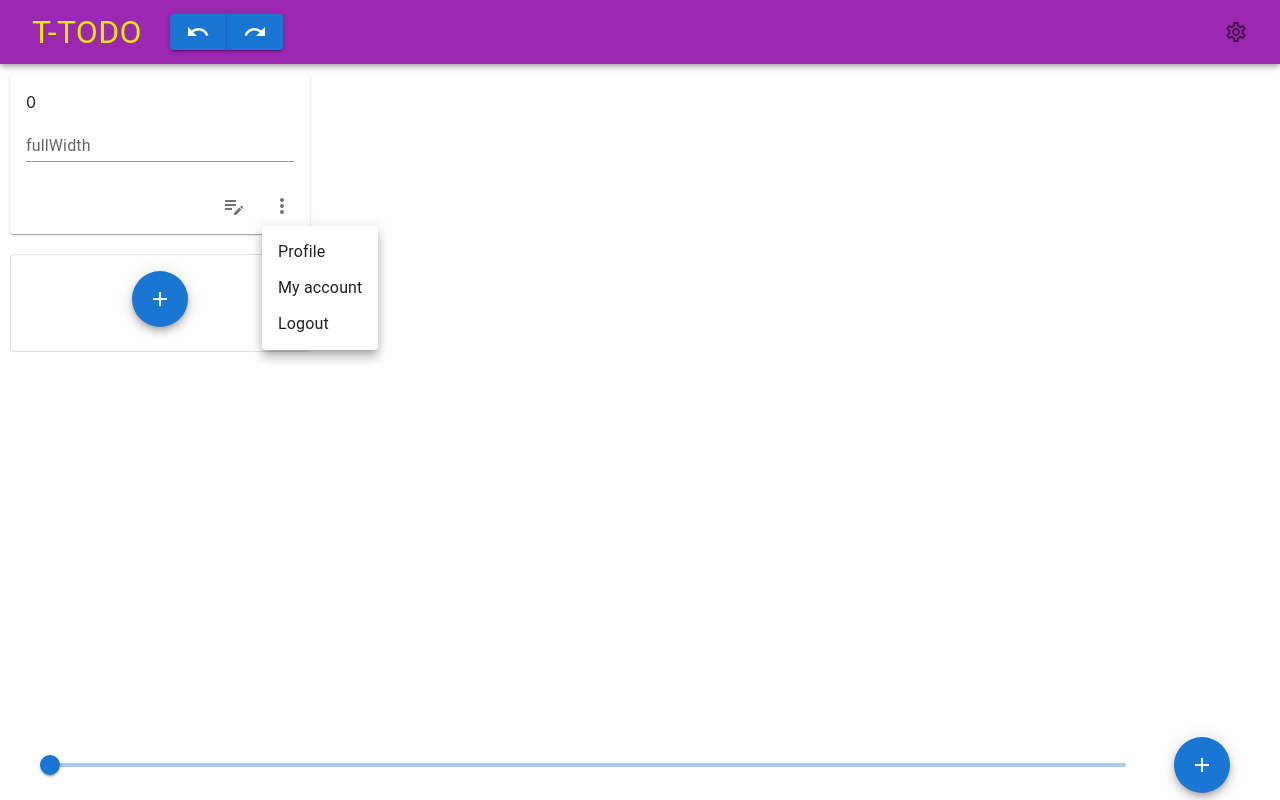
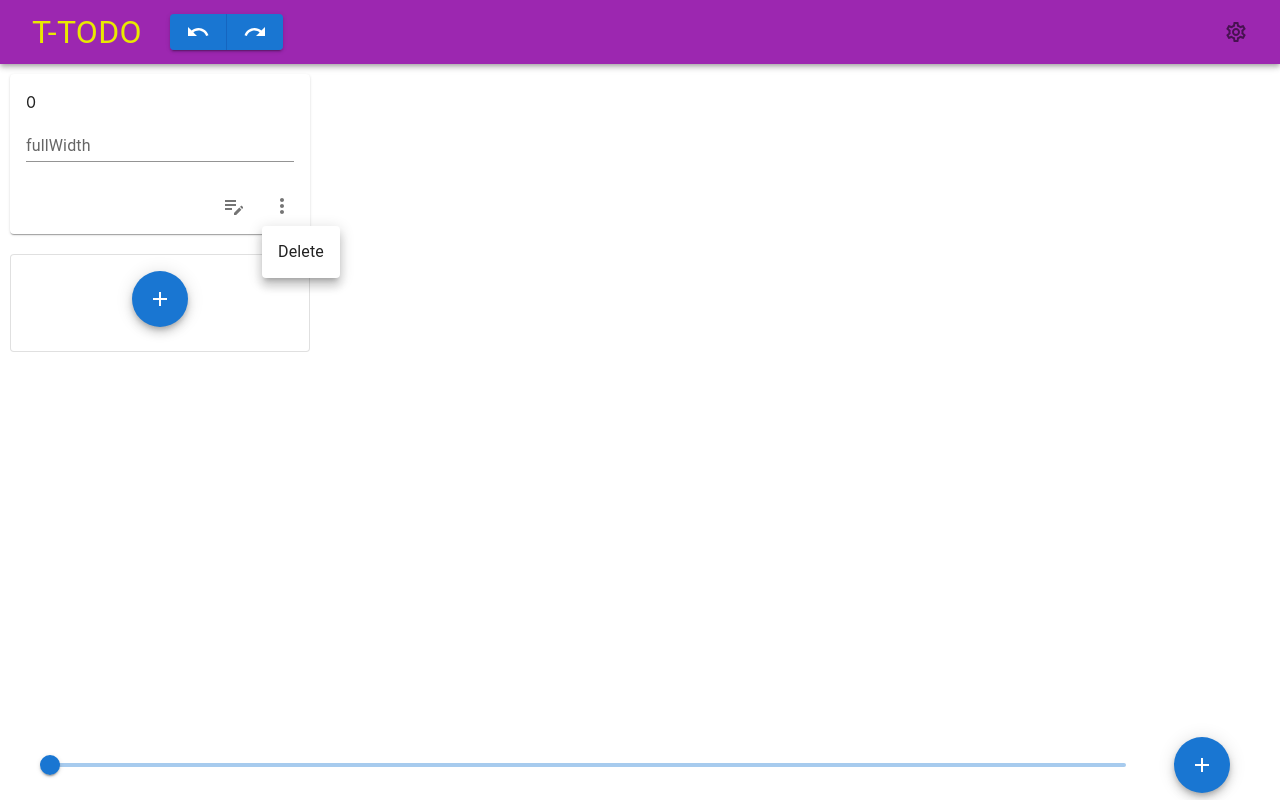
Before and after one commit to GodHexagon/to-do2, a React (Vite) app in the folder vite-project/: page / in a window 1280 px wide. Both pictures are taken after a click on the button 282 px from the left and 206 px from the top of the page. Built offline with nearby package versions, Linux system fonts and the light colour scheme.

Commit message:
エリアの追加と削除を実装完了

```diff
--- a/vite-project/src/App.tsx
+++ b/vite-project/src/App.tsx
@@ -37,7 +37,8 @@ import MoreVertIcon from '@mui/icons-material/MoreVert';
 
 type Anchor = 'top' | 'left' | 'bottom' | 'right';
 interface CardData {
-  key: number;// 追加した回数だけ値が大きくなる
+  key: number,// 追加した回数だけ値が大きくなる（現在無制限のため対策必要）
+  deleted: boolean
 }
 
 export const App = () => {
@@ -113,26 +114,28 @@ export const App = () => {
   );
 
   // カードを追加するイベント
-  const [cardData, setCardData] = React.useState<readonly CardData[]> ([{key: 0}]);
+  const [cardData, setCardData] = React.useState<CardData[]> ([{key: 0, deleted: false}]);
   const [numberNewKey, setNumberNewKey] = useState(1);
   const addCard = () => {
-    setCardData([ ...cardData, {key: numberNewKey} ]);
+    setCardData([ ...cardData, {key: numberNewKey, deleted: false} ]);
     setNumberNewKey(numberNewKey + 1);
   };
 
-  // カードの中身
-  const card = () => (
-    <Box width="33vw" height="100%"></Box>
-  )
+  const hanDeleteCard = (cardToDelete: CardData) => () => {
+    setAnchorCardMenu(null);
+    setCardData((chips) => chips.filter((chip) => chip.key !== cardToDelete.key));
+  };
 
   // カードオプションプルダウンのイベント
-  const [anchorEl, setAnchorEl] = React.useState<null | HTMLElement>(null);
-  const open = Boolean(anchorEl);
-  const handleClick = (event: React.MouseEvent<HTMLButtonElement>) => {
-    setAnchorEl(event.currentTarget);
+  const [anchorCardMenu, setAnchorCardMenu] = React.useState<null | HTMLElement>(null);
+  const [selectedKeyCardMenu, setSelectedKeyCardMenu] = React.useState<CardData>();
+  const open = Boolean(anchorCardMenu);
+  const hanOpenCardMenu = (card: CardData) => (event: React.MouseEvent<HTMLButtonElement>) => {
+    setSelectedKeyCardMenu(card);
+    setAnchorCardMenu(event.currentTarget);
   };
-  const handleClose = () => {
-    setAnchorEl(null);
+  const hanCloseCardMenu = () => {
+    setAnchorCardMenu(null);
   };
 
   // スクロールバーの中身
@@ -195,29 +198,28 @@ export const App = () => {
                           aria-controls={open ? 'basic-menu' : undefined}
                           aria-haspopup="true"
                           aria-expanded={open ? 'true' : undefined}
-                          onClick={handleClick}
+                          onClick={hanOpenCardMenu(data)}
                         >
                           <MoreVertIcon />
                         </IconButton>
-                        <Menu
-                          id="basic-menu"
-                          anchorEl={anchorEl}
-                          open={open}
-                          onClose={handleClose}
-                          MenuListProps={{
-                            'aria-labelledby': 'basic-button',
-                          }}
-                        >
-                          <MenuItem onClick={handleClose}>Profile</MenuItem>
-                          <MenuItem onClick={handleClose}>My account</MenuItem>
-                          <MenuItem onClick={handleClose}>Logout</MenuItem>
-                        </Menu>
                       </>
                     </CardActions>
                   </Card>
                 </Grid>
               );
             })}
+
+            <Menu
+              id="basic-menu"
+              anchorEl={anchorCardMenu}
+              open={open}
+              onClose={hanCloseCardMenu}
+              MenuListProps={{
+                'aria-labelledby': 'basic-button',
+              }}
+            >
+              <MenuItem onClick={selectedKeyCardMenu === undefined? undefined: hanDeleteCard(selectedKeyCardMenu)}>Delete</MenuItem>
+            </Menu>
 
             <Grid width="25vw" maxHeight="100%">
               <Card variant="outlined" sx={{ margin: '10px' }}>
```
Lines whose indentation alone changed are shown as unchanged.
